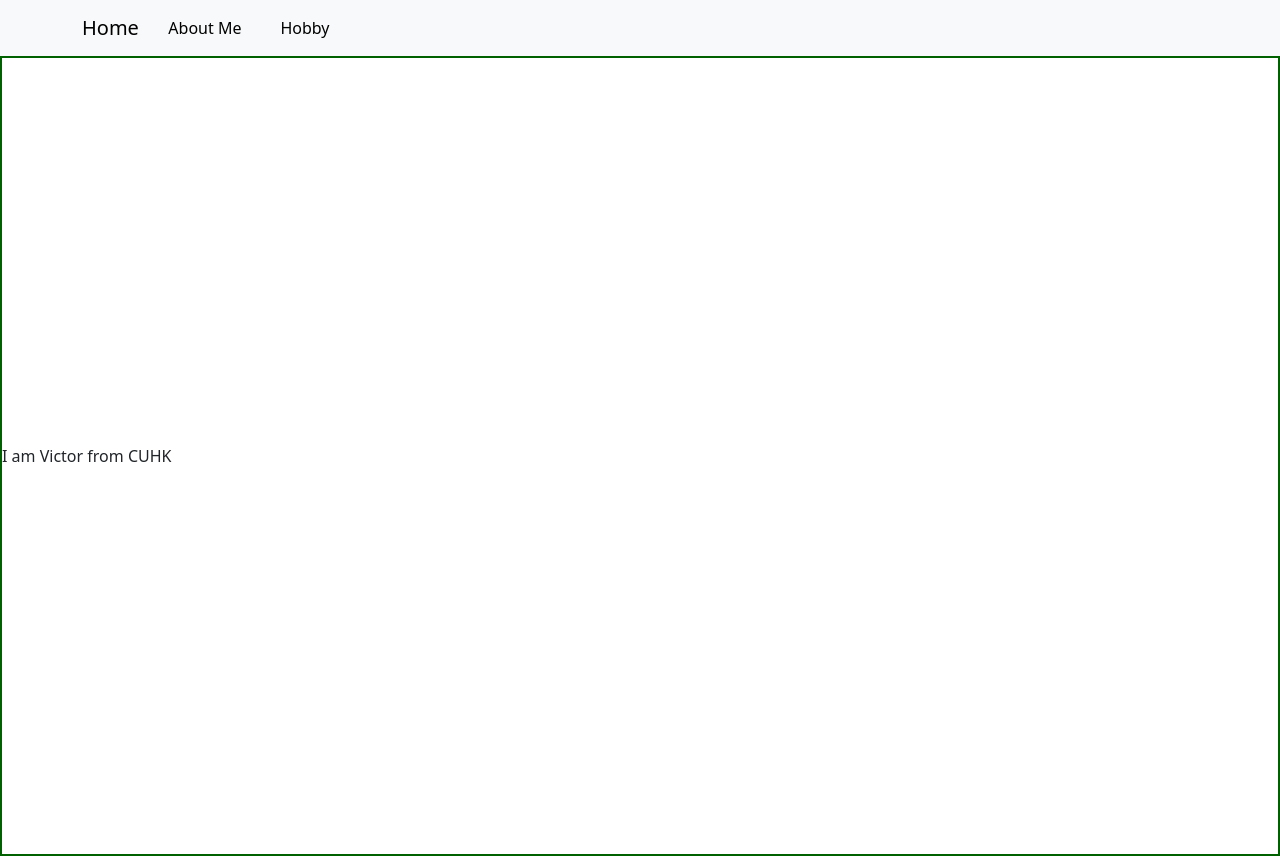
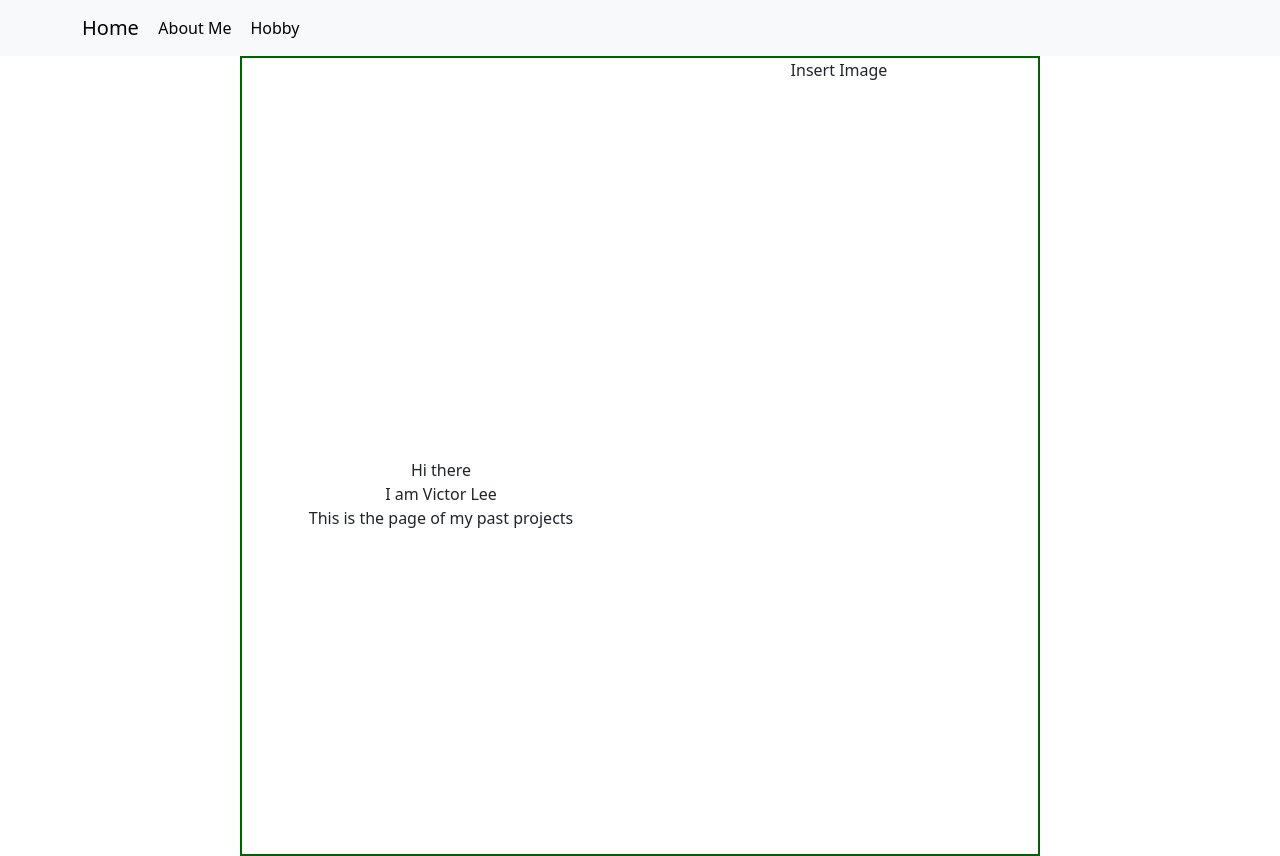
Before and after one commit to victor1338/portfolio, a React (Create React App) app in the folder my-app/: page / in a window 1280 px wide. Built offline with nearby package versions, Linux system fonts and the light colour scheme.

Commit message:
loading+styling

```diff
--- a/my-app/src/App.css
+++ b/my-app/src/App.css
@@ -42,18 +42,21 @@
   color :black;
   margin:0.1%;
   text-align: center;
-  width:100px;
+  width:80px;
 }
 
-.page_container{
-  position: relative;
+#home{
   height: 100vh;
   border: 2px solid #006100;
+  width:100vh;
+  text-align: center;
 }
 
-.centered-element {
+
+
+#center {
   margin: 0;
-  position: absolute;
-  top: 50%;
-  transform: translateY(-50%);
+  position: relative;
+  top: 50vh;
+
 }
--- a/my-app/src/App.js
+++ b/my-app/src/App.js
@@ -16,12 +16,10 @@ function App() {
 
   return (
     <Router>
-    <div>
       <Navbar_/>
       <main>
         <AnimateRoutes/>
       </main>
-    </div>
   </Router>
   );
 }
--- a/my-app/src/index.css
+++ b/my-app/src/index.css
@@ -10,6 +10,9 @@ body {
    text-decoration: 'none';
 }
 
+
+
+
 code {
   font-family: source-code-pro, Menlo, Monaco, Consolas, 'Courier New',
     monospace;
--- a/my-app/src/pages/Home/Home.js
+++ b/my-app/src/pages/Home/Home.js
@@ -4,13 +4,21 @@ import {
 } from 'react-router-dom'
 import {motion} from "framer-motion";
 import "../../App.css";
+import Container from 'react-bootstrap/Container';
+import Row from 'react-bootstrap/Row';
+import Col from 'react-bootstrap/Col';
 const Home = () => (
-    <motion.div initial={ {opacity:0} } animate={{opacity:1}} transition={{duration:1}}>
-        <div className='page_container'>
-            <div className='centered-element'>
-                I am Victor from CUHK
-            </div>
-        </div>
+    <motion.div   initial={ {opacity:0} } animate={{opacity:1}} transition={{duration:1}}>
+        <Container id='home'>
+        <Row>
+        <Col id='center'>
+        Hi there <br/>
+        I am Victor Lee<br/>
+        This is the page of my past projects
+        </Col>
+        <Col >Insert Image</Col>
+      </Row>
+        </Container>
 
     </motion.div>
 );
--- a/my-app/src/pages/hobby/Mtg.js
+++ b/my-app/src/pages/hobby/Mtg.js
@@ -4,19 +4,24 @@ import { useState } from 'react';
 import "bootstrap/dist/css/bootstrap.min.css";
 import TextField from '@mui/material/TextField';
 import Autocomplete from '@mui/material/Autocomplete';
-
-
+import CircularProgress from '@mui/material/CircularProgress';
+import Container from 'react-bootstrap/esm/Container';
+import Row from 'react-bootstrap/Row';
+import Col from 'react-bootstrap/Col';
 function Mtg() {
   const [Card,setCard]=useState(null);
   const [Cardimg,setCardimg]=useState(null);
   const [CardName,setCardName]=useState("");
   const [CardList,setCardList]=useState([]);
   const [Result,setResult]=useState([]);
+  const [Loading,setLoading]=useState(true);
 
 
   useEffect(()=>{
+    setLoading(true);
     console.log("test_useEffect");
-    fetch("https://api.scryfall.com/cards/random")
+    const init=async()=>
+    {await fetch("https://api.scryfall.com/cards/random")
             .then(response => {
               if (!response.ok) {
                 throw new Error('Network response was not ok');
@@ -32,7 +37,7 @@ function Mtg() {
             .catch(error => {
               console.error('Error:', error);
             });
-    fetch("https://api.scryfall.com/symbology")
+            await fetch("https://api.scryfall.com/symbology")
             .then(response => {
               if (!response.ok) {
                 throw new Error('Network response was not ok');
@@ -45,6 +50,9 @@ function Mtg() {
             .catch(error => {
               console.error('Error:', error);
             });
+            setLoading(false);
+      }
+      init();
 
     },[]
   )
@@ -65,13 +73,14 @@ function Mtg() {
     fetch_mtg_data(value);
   }
 
-  const fetch_mtg_data =(value)=>{
+  async function fetch_mtg_data (value){
     console.log(value);
+
     if(value!==null){
       if (value.includes(" ")){
         value= value.replaceAll(" ","+");}}
 
-    fetch("https://api.scryfall.com/cards/named?exact="+ value)
+    await fetch("https://api.scryfall.com/cards/named?exact="+ value)
     .then(response => {
       if (!response.ok) {
         throw new Error('Network response was not ok');
@@ -85,15 +94,17 @@ function Mtg() {
     })
     .catch(error => {
       console.error('Error:', error);
-    })
+    });
+
   }
 
-  const fetch_mtg_datalist =(value)=>{
-
+  async function fetch_mtg_datalist (value){
+    setLoading(true);
     if(value!==null){
       if (value.includes(" ")){
         value= value.replaceAll(" ","+");}}
-    fetch("https://api.scryfall.com/cards/autocomplete?q="+ value)
+
+    await fetch("https://api.scryfall.com/cards/autocomplete?q="+ value)
       .then(response => {
         if (!response.ok) {
           throw new Error('Network response was not ok');
@@ -107,27 +118,58 @@ function Mtg() {
       })
       .catch(error => {
         console.error('Error:', error);
-    })
+      });
+    setLoading(false);
   }
 
+  if (Loading){
+    return (<CircularProgress color="inherit" size={100} /> )
+  }
+  else{
     return(
       <motion.div>
+        <Container>
+          <Row>
             <h1 > {Card}</h1>
+          </Row>
+          <Row>
            <img src={Cardimg}/>
+          </Row>
+          <Row>
             <Autocomplete
             value={CardName}
             options={CardList}
             sx={{ width: 300 }}
             onInputChange={handleInput}
             onChange={handleChange}
-      renderInput={(params) => <TextField {...params} label="Card" />}
+            renderInput={(params) => <TextField {...params} label="Card" slotProps={{
+                input: {
+                  ...params.InputProps,
+                  endAdornment: (
+                    <React.Fragment>
+                      {Loading ? <CircularProgress color="inherit" size={20} /> : null}
+                      {params.InputProps.endAdornment}
+                    </React.Fragment>
+                  ),
+                },
+              }}/>}
             />
+          </Row>
+          <Row>
+          {Result.name}<br/>
+          {Result.oracle_text}
+          </Row>
+        </Container>
+
+
         {Result.name}<br/>
         {Result.oracle_text}
       </motion.div>
 
 
       )
+  }
+
 };
 
 export default Mtg;
```
Lines whose indentation alone changed are shown as unchanged.
